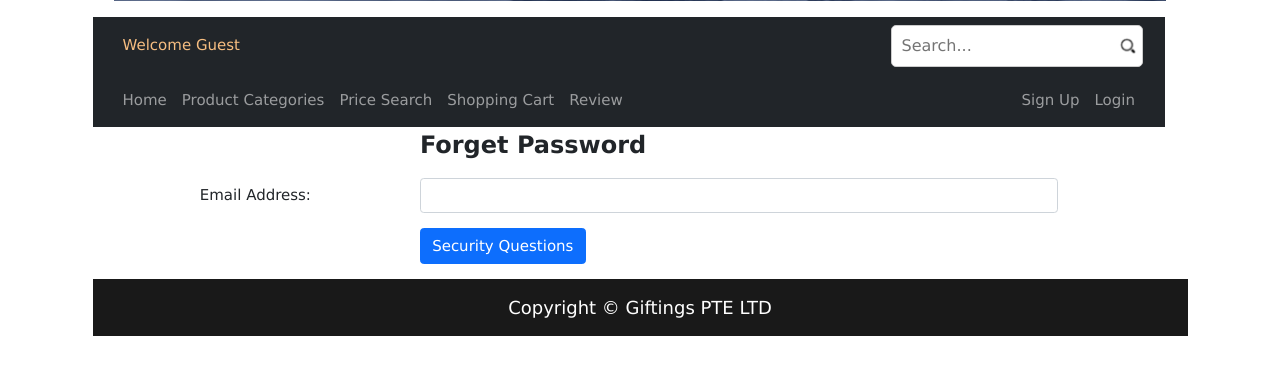
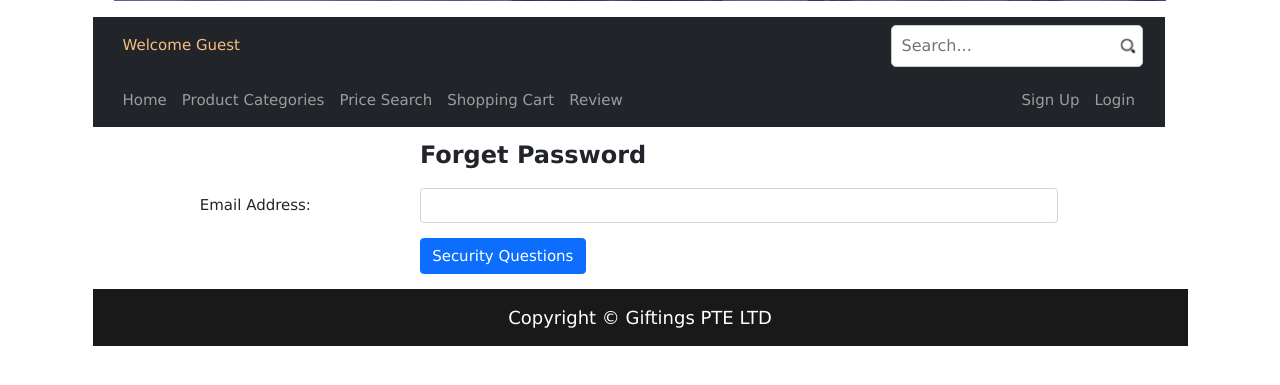
Before and after one commit to VernonKoh/EcommerceAssignment, a PHP site: page /EcommerceAssignment/forgetPassword.php in a window 1280 px wide. Shown: the part 335-720 px from the top of the page. Run offline with PHP 8.4, Linux system fonts and the light colour scheme; some libraries are stand-ins or nearby versions.

Commit message:
standardised margin: 10px auto; for page titles

```diff
--- a/forgetPassword.php
+++ b/forgetPassword.php
@@ -5,7 +5,7 @@ session_start();
 include("header.php");
 ?>
 <!-- Create a centrally located container-->
-<div style="width:80%; margin:auto;">
+<div style="width:80%; margin:10px auto;">
     <!-- Create a HTML Form within the container-->
     <form action="checkForgetPassword.php" method="post">
         <!-- 1st row Header Row-->
--- a/login.php
+++ b/login.php
@@ -5,7 +5,7 @@ session_start();
 include("header.php");
 ?>
 <!-- Create a centrally located container -->
-<div style="width:80%; margin:10px;">
+<div style="width:80%; margin:10px auto;">
     <!-- Create a HTML Form within the container -->
     <form action="checkLogin.php" method="post">
         <!-- 1st row - Header Row -->
--- a/shoppingCart.php
+++ b/shoppingCart.php
@@ -55,7 +55,7 @@
         if ($result->num_rows > 0) {
             // To Do 2 (Practical 4): Format and display
             // the page header and header row of the shopping cart page
-            echo "<p class='page-title' style='text-align:center; margin:10px;'>Shopping Cart</p>";
+            echo "<p class='page-title' style='text-align:center; margin:10px auto;'>Shopping Cart</p>";
             echo "<div class='table-responsive' >"; // Bootstrap responsive table
             echo "<table class='table table-hover'>"; // Start of the table
             echo "<thead class='cart-header'>"; // Start of the table's header section
```
